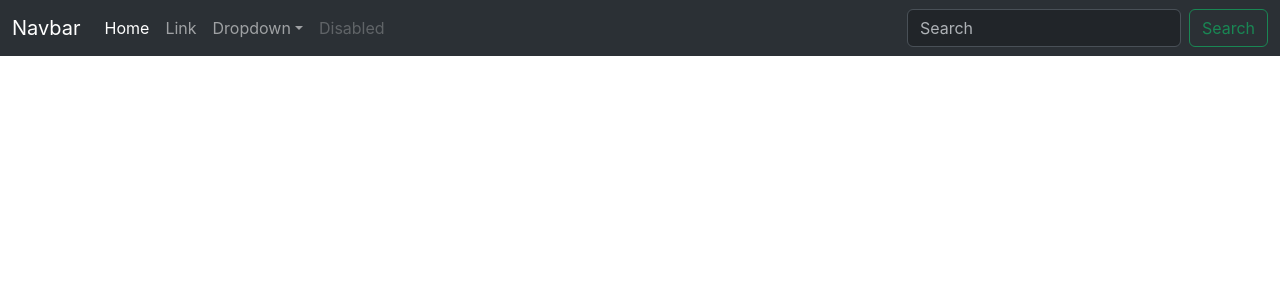
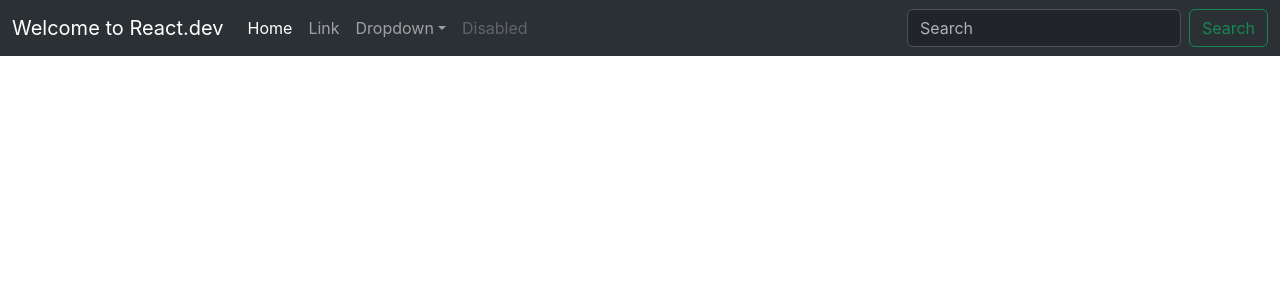
Before and after one commit to Anshul1596/react-learn, a React (Create React App) app: page / in a window 1280 px wide. Shown: the top 300 px of the page. Built offline with nearby package versions, Linux system fonts and the light colour scheme.

Commit message:
Props Learned and used

```diff
--- a/src/App.js
+++ b/src/App.js
@@ -4,7 +4,7 @@ import Navbar from './components/Navbar';
 function App() {
   return (
     <>
-    <Navbar />
+    <Navbar title="Welcome to React.dev"/>
     </>
   )
 }
--- a/src/components/Navbar.js
+++ b/src/components/Navbar.js
@@ -1,10 +1,11 @@
 import React from 'react'
+import PropTypes from 'prop-types'
 
-export default function Navbar() {
+export default function Navbar(props) {
   return (
         <nav className="navbar navbar-expand-lg bg-body-tertiary" data-bs-theme="dark">
   <div className="container-fluid">
-    <a className="navbar-brand" href="/">Navbar</a>
+    <a className="navbar-brand" href="/">{props.title}</a>
     <button className="navbar-toggler" type="button" data-bs-toggle="collapse" data-bs-target="#navbarSupportedContent" aria-controls="navbarSupportedContent" aria-expanded="false" aria-label="Toggle navigation">
       <span className="navbar-toggler-icon"></span>
     </button>
@@ -40,3 +41,13 @@ export default function Navbar() {
   </nav>
   )
 }
+
+
+Navbar.propTypes = {
+  title: PropTypes.string
+};
+
+
+Navbar.defaultProps = {
+  title : 'Error 404: Title not found'
+};
```
